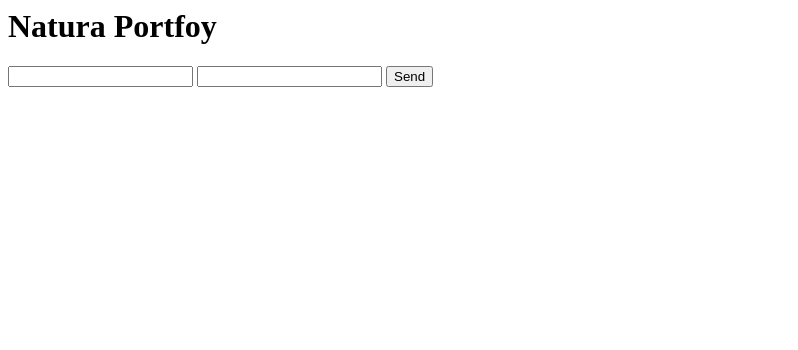
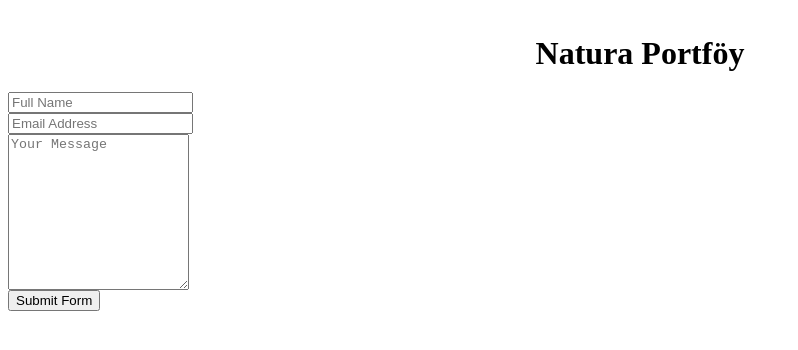
Before and after one commit to YenigunBulent/NaturaPortfoy, a plain HTML site: page index.html in a window 1280 px wide. Shown: the whole page, without its empty margins (0-798 px from the left). Drawn offline with Linux system fonts and the light colour scheme.

Commit message:
Update index.html

```diff
--- a/index.html
+++ b/index.html
@@ -1,7 +1,27 @@
-<h1>Natura Portfoy</h1>
-
-<form action="https://formsubmit.co/bulent.yenigun@yandex.com" method="POST">
-     <input type="text" name="name" required>
-     <input type="email" name="email" required>
-     <button type="submit">Send</button>
-</form>
+<head>
+     <style>
+          h1 {
+            text-align: center;
+            margin: 35px 0 20px 0 !important;
+          }
+     </style>
+</head>
+<div class="container">
+  <h1>Natura Portföy</h1>
+  <form target="_blank" action="https://formsubmit.co/your@email.com" method="POST">
+    <div class="form-group">
+      <div class="form-row">
+        <div class="col">
+          <input type="text" name="name" class="form-control" placeholder="Full Name" required>
+        </div>
+        <div class="col">
+          <input type="email" name="email" class="form-control" placeholder="Email Address" required>
+        </div>
+      </div>
+    </div>
+    <div class="form-group">
+      <textarea placeholder="Your Message" class="form-control" name="message" rows="10" required></textarea>
+    </div>
+    <button type="submit" class="btn btn-lg btn-dark btn-block">Submit Form</button>
+  </form>
+</div>
```
